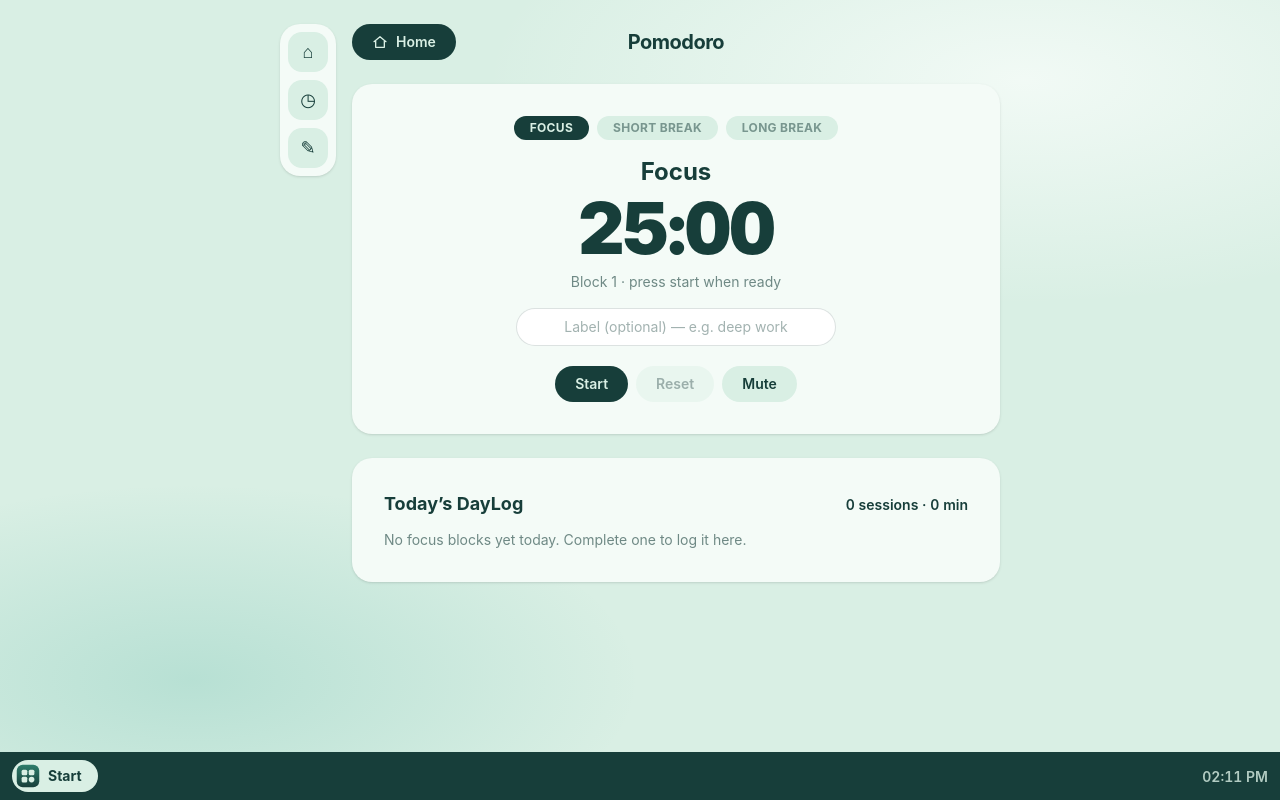
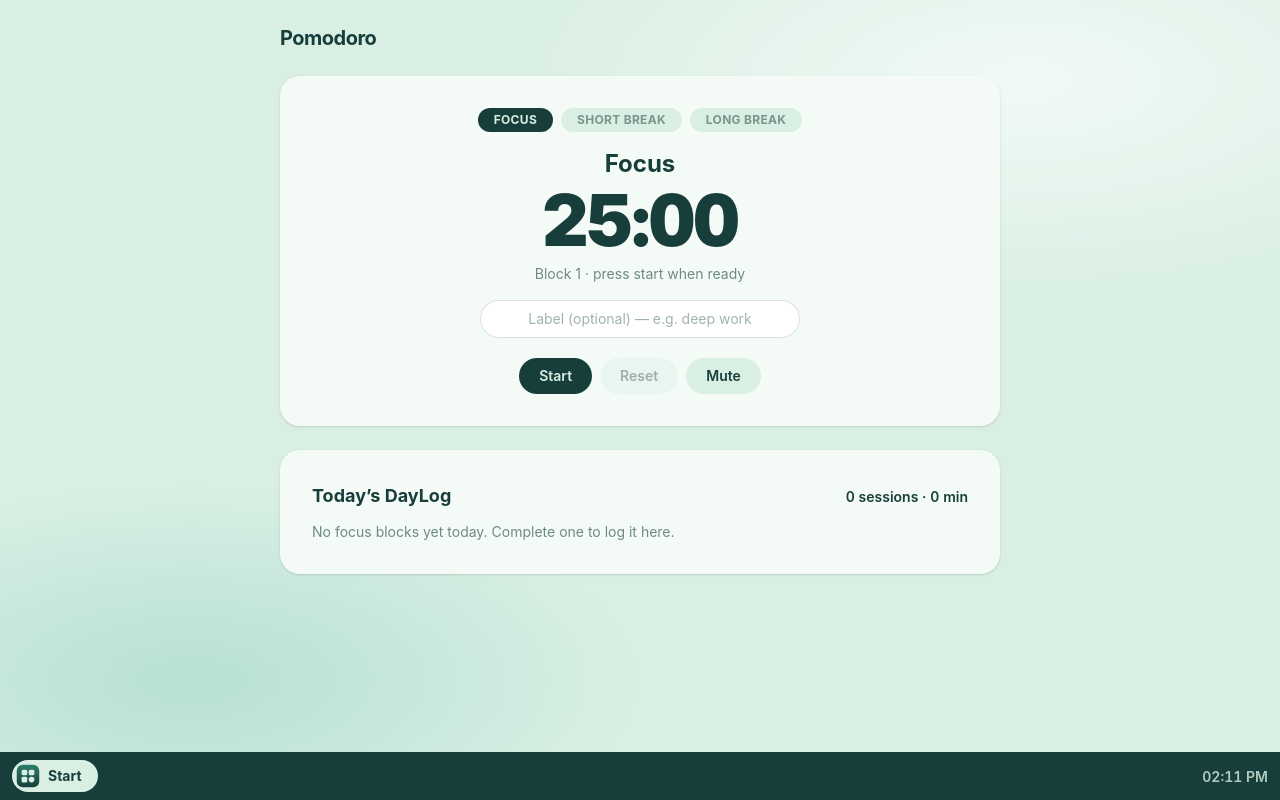
Before and after one commit to muhsalaa/tools, a React (Vite) app: page /pomodoro in a window 1280 px wide. Built offline with nearby package versions, Linux system fonts and the light colour scheme.

Commit message:
redesign(tools): drop rail+home pill, home lives in start menu

```diff
--- a/src/components/HomeButton.tsx
+++ /dev/null
@@ -1,22 +0,0 @@
-import { Link } from "@tanstack/react-router";
-
-export function HomeButton() {
-  return (
-    <Link
-      aria-label="Back to home"
-      className="inline-flex items-center gap-2 rounded-full bg-[#173E3A] px-5 py-2 text-sm font-semibold text-[#D9EFE4] transition hover:opacity-90"
-      to="/"
-    >
-      <svg aria-hidden="true" className="h-4 w-4" fill="none" viewBox="0 0 24 24">
-        <path
-          d="M3 11.5 12 4l9 7.5M5.5 10.5V20h13v-9.5"
-          stroke="currentColor"
-          strokeLinecap="round"
-          strokeLinejoin="round"
-          strokeWidth={2}
-        />
-      </svg>
-      Home
-    </Link>
-  );
-}
--- a/src/components/StartBar.tsx
+++ b/src/components/StartBar.tsx
@@ -1,8 +1,9 @@
 import { useEffect, useRef, useState } from "react";
 import { Link } from "@tanstack/react-router";
-import { NotesIcon, PomodoroIcon, StartMark } from "../components/icons";
+import { HouseIcon, NotesIcon, PomodoroIcon, StartMark } from "../components/icons";
 
 const APPS = [
+  { to: "/", name: "Home", Icon: HouseIcon },
   { to: "/pomodoro", name: "Pomodoro", Icon: PomodoroIcon },
   { to: "/notes", name: "Notes", Icon: NotesIcon },
 ] as const;
--- a/src/components/ToolShell.tsx
+++ b/src/components/ToolShell.tsx
@@ -1,44 +1,18 @@
 import type { ReactNode } from "react";
-import { Link } from "@tanstack/react-router";
-import { HomeButton } from "../components/HomeButton";
 
 interface ToolShellProps {
   children: ReactNode;
   title: string;
 }
 
-// Spec: side-rail/home shell — slim icon rail with home + tools on sm+
-// screens; the header HomeButton stays as the small-screen way home.
-const RAIL = [
-  { icon: "⌂", label: "Home", to: "/" },
-  { icon: "◷", label: "Pomodoro", to: "/pomodoro" },
-  { icon: "✎", label: "Notes", to: "/notes" },
-] as const;
-
+// Hallmark · design-system: design.md · Window chrome.
+// Nav lives in the StartBar only — no rail, no header home button.
 export function ToolShell({ children, title }: ToolShellProps) {
   return (
-    <div className="mx-auto flex min-h-dvh w-full max-w-3xl gap-4 px-4 py-6 sm:px-6">
-      <aside
-        aria-label="Tools"
-        className="sticky top-6 hidden h-fit w-14 shrink-0 flex-col items-center gap-2 rounded-[20px] bg-[#F4FBF7] p-2 shadow-sm sm:flex"
-      >
-        {RAIL.map((item) => (
-          <Link
-            aria-label={item.label}
-            className="flex h-10 w-10 items-center justify-center rounded-[14px] bg-[#D9EFE4] text-lg text-[#173E3A] transition hover:bg-[#173E3A] hover:text-[#D9EFE4]"
-            key={item.to}
-            title={item.label}
-            to={item.to}
-          >
-            <span aria-hidden="true">{item.icon}</span>
-          </Link>
-        ))}
-      </aside>
+    <div className="mx-auto w-full max-w-3xl px-4 py-6 sm:px-6">
       <main className="flex min-w-0 flex-1 flex-col gap-6">
-        <header className="flex items-center justify-between">
-          <HomeButton />
+        <header>
           <h1 className="text-xl font-bold tracking-tight">{title}</h1>
-          <span aria-hidden="true" className="w-[104px]" />
         </header>
         {children}
       </main>
--- a/src/components/icons.tsx
+++ b/src/components/icons.tsx
@@ -118,6 +118,25 @@ export function NotesIcon({ size = 48 }: IconProps) {
   );
 }
 
+export function HouseIcon({ size = 32 }: IconProps) {
+  return (
+    <span style={{ width: size, height: size }} className="inline-block drop-shadow-sm">
+      <svg viewBox="0 0 64 64" width="100%" height="100%" aria-hidden="true">
+        <defs>
+          <linearGradient id="home-grad" x1="0" y1="0" x2="0" y2="1">
+            <stop offset="0" stopColor="#3AA892" />
+            <stop offset="1" stopColor="#1F7A68" />
+          </linearGradient>
+        </defs>
+        <rect x="2" y="2" width="60" height="60" rx="14" fill="url(#home-grad)" />
+        <ellipse cx="32" cy="14" rx="22" ry="9" fill="#fff" opacity="0.35" />
+        <path d="M32 17l14 12v14a2 2 0 0 1-2 2H20a2 2 0 0 1-2-2V29z" fill="#F4FBF7" />
+        <rect x="27" y="33" width="10" height="12" rx="1.5" fill="#173E3A" />
+      </svg>
+    </span>
+  );
+}
+
 export function StartMark({ size = 24 }: IconProps) {
   return (
     <span style={{ width: size, height: size }} className="inline-block">
```
